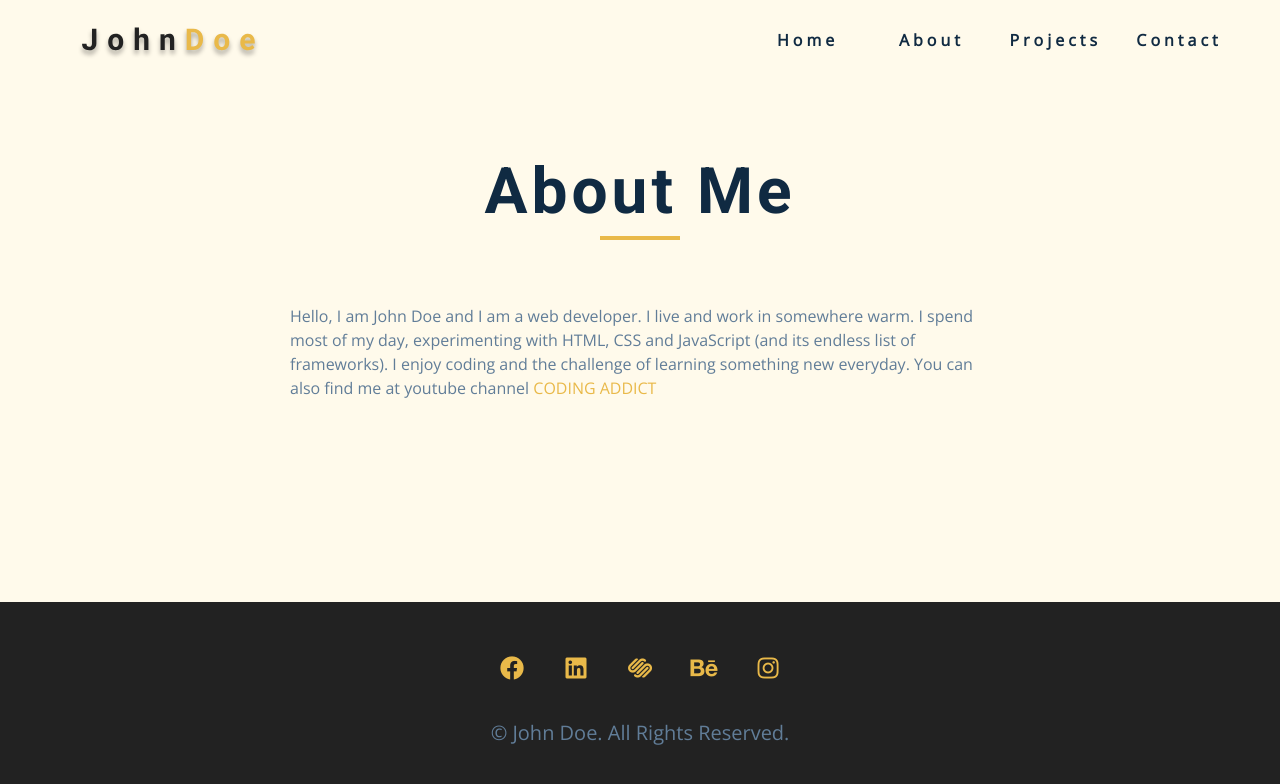
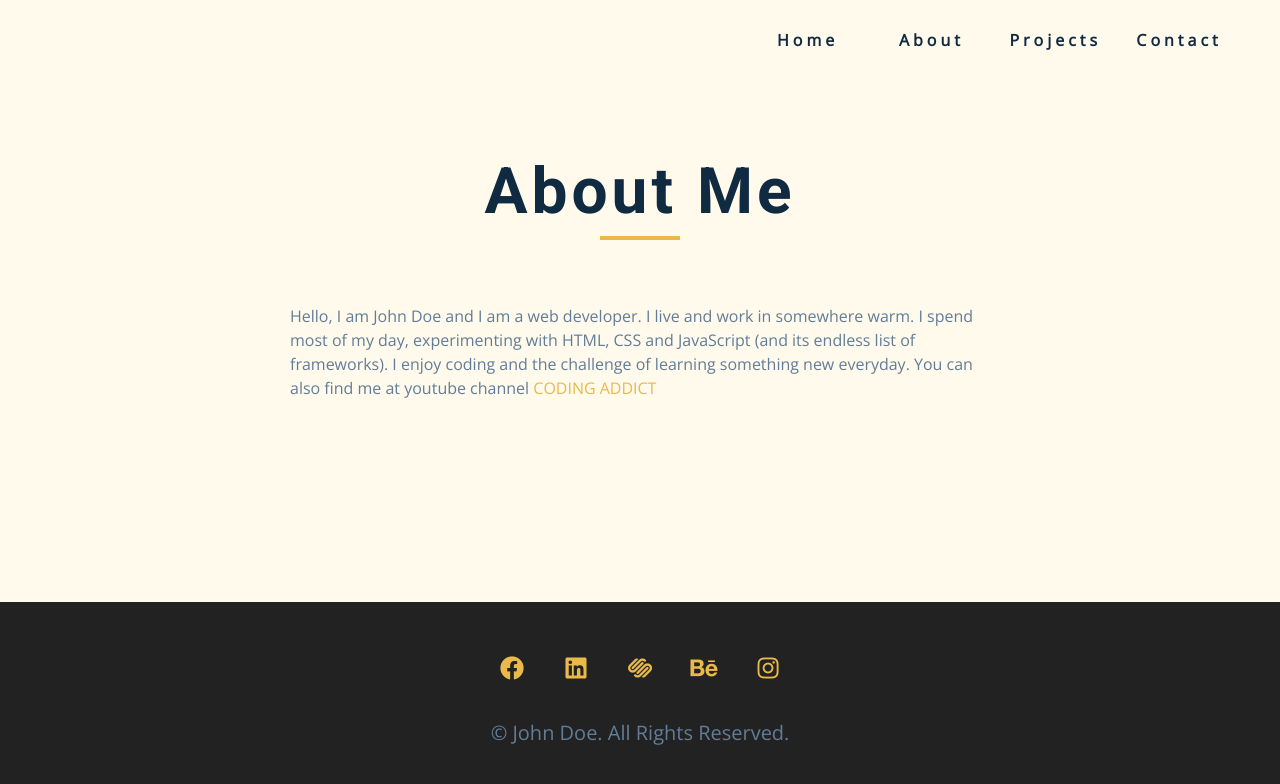
Before and after one commit to Prashzan/Portfoilio, a plain HTML site: page about.html in a window 1280 px wide. Drawn offline with nearby package versions, Linux system fonts and the light colour scheme; no server answers.

Commit message:
second commit

```diff
--- a/about.html
+++ b/about.html
@@ -18,7 +18,6 @@
       <div class="nav-center">
         <!-- nav header -->
         <div class="nav-header">
-          <img src="./images/logo.svg" class="nav-logo" alt="" />
           <button class="nav-btn" id="nav-btn">
             <i class="fas fa-bars"></i>
           </button>
```
